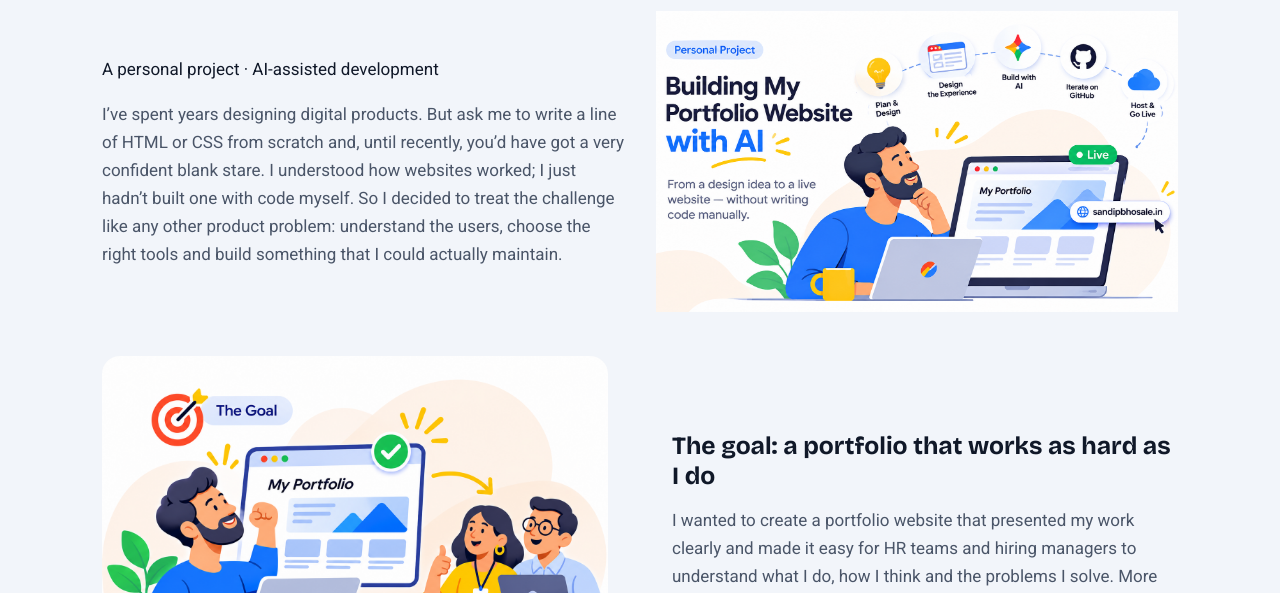
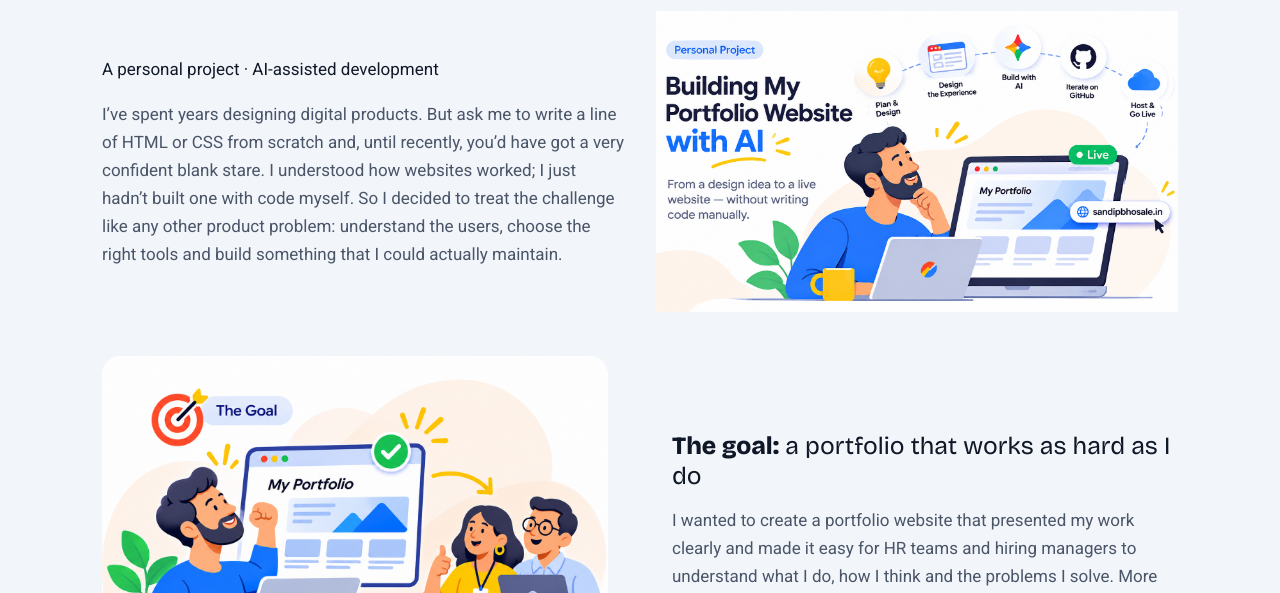
Before and after one commit to sandipbhosale/portfolio, a plain HTML site: page works/ai-portfolio.html in a window 1280 px wide. Shown: the part 359-952 px from the top of the page. Drawn offline with nearby package versions, Linux system fonts and the light colour scheme.

Commit message:
Use bold section labels with regular heading descriptions

```diff
--- a/styles.css
+++ b/styles.css
@@ -754,3 +754,18 @@ h1 .hero-dot { color: inherit; }
   .ai-portfolio-case .ai-z-section:nth-child(even) .ai-z-copy { order: initial; }
   .ai-portfolio-case .ai-z-sections { gap: 36px; }
 }
+
+
+/* AI portfolio case study: emphasize the section label, keep its descriptor regular. */
+.ai-portfolio-case .ai-z-copy h4,
+.ai-portfolio-case .ai-z-outcome h4 {
+  font-weight: 400;
+}
+.ai-portfolio-case .ai-z-copy h4 strong,
+.ai-portfolio-case .ai-z-outcome h4 strong {
+  font-weight: 800;
+}
+.ai-portfolio-case .ai-z-copy h4 span,
+.ai-portfolio-case .ai-z-outcome h4 span {
+  font-weight: 400;
+}
```
